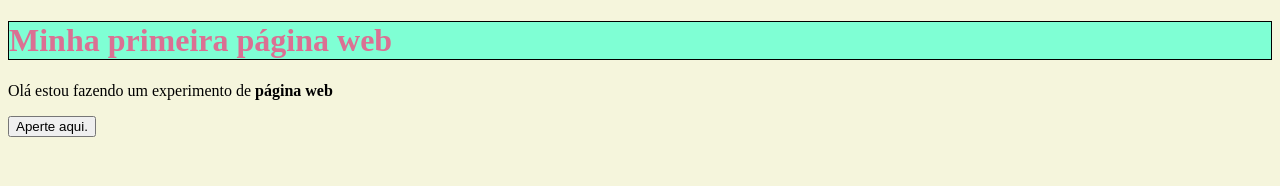
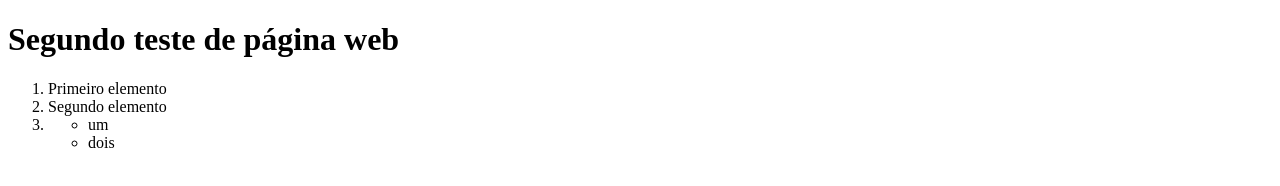
Before and after one commit to Mariamelloo/desenvolvimentoweb, a plain HTML site: page index.html in a window 1280 px wide. Drawn offline with Linux system fonts and the light colour scheme.

Commit message:
Add files via upload

```diff
--- a/index.html
+++ b/index.html
@@ -1,30 +1,24 @@
-<!DOCTYPE html >
-<html >
-    <head>
-        <meta cha rse t = ” u t f −8 ” >
-        <title> Website </title>
-        <style>
-            strong {
-                color: black;
-            }
-            h1{
-                color: palevioletred;
-                background-color: aquamarine;
-                border: 1px solid black;
-            }
-            p {
-                color: black
-            }
-        </style>
-    </head>
-    <body style="background-color: beige;">
-        <h1>Minha primeira página web</h1>
-        <p> Olá estou fazendo um experimento de <strong>página web</strong> </p>
-        <script>
-            function teste(){
-                document.write("Nova página");
-            }
-        </script>
-        <button onclick="teste()">Aperte aqui.</button>
-    </body>
-</html >
+<!DOCTYPE html>
+<html lang="pt-br">
+<head>
+    <meta charset="UTF-8">
+    <meta http-equiv="X-UA-Compatible" content="IE=edge">
+    <meta name="viewport" content="width=device-width, initial-scale=1.0">
+    <title>Site 2</title>
+</head>
+<body>
+    <h1> Segundo teste de página web</h1>
+    <div>
+        <ol>
+            <li>Primeiro elemento</li>
+            <li>Segundo <span>elemento</span></li>
+            <li>
+                <ul>
+                    <li>um</li>
+                    <li>dois</li>
+                </ul>
+            </li>
+        </ol>
+    </div>
+</body>
+</html>
```
